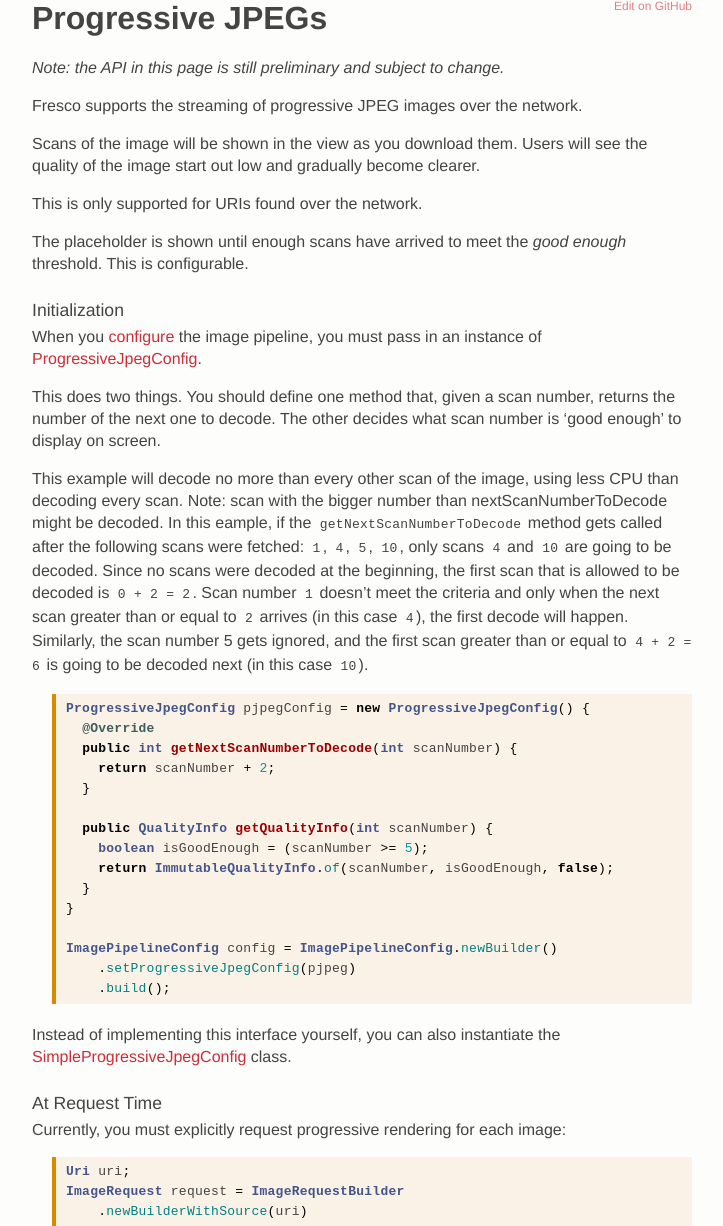
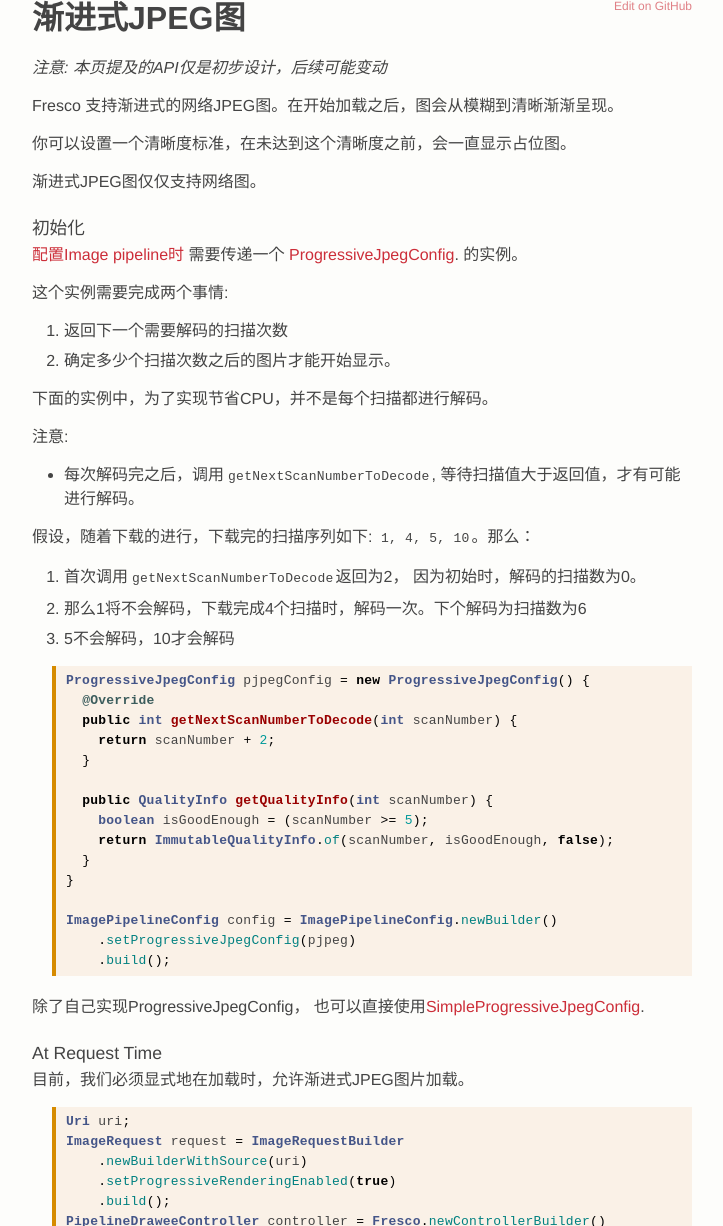
Before and after one commit to liaohuqiu/fresco-docs-cn, a Jekyll site: the page built from docs/01-progressive-jpegs.md, in a window 1280 px wide and 1400 px high, cut to the strip 174-1400 px from the top of the window. Shown: the whole strip, without its empty margins (408-1131 px from the left). Built offline with Jekyll 4.4.1, drawn with Linux system fonts in a browser that asks for light colours; Markdown is read by kramdown in place of the engine named in the settings; some of the changed text lies outside the part shown.

Commit message:
finish animation; progressive-jpegs

````diff
--- a/docs/01-progressive-jpegs.md
+++ b/docs/01-progressive-jpegs.md
@@ -1,30 +1,39 @@
 ---
 id: progressive-jpegs
-title: Progressive JPEGs
+title: 渐进式JPEG图
 layout: docs
 permalink: /docs/progressive-jpegs.html
 prev: using-controllerbuilder.html
 next: animations.html
 ---
 
-*Note: the API in this page is still preliminary and subject to change.*
+*注意: 本页提及的API仅是初步设计，后续可能变动*
 
-Fresco supports the streaming of progressive JPEG images over the network.
+Fresco 支持渐进式的网络JPEG图。在开始加载之后，图会从模糊到清晰渐渐呈现。
 
-Scans of the image will be shown in the view as you download them. Users will see the quality of the image start out low and gradually become clearer.
+你可以设置一个清晰度标准，在未达到这个清晰度之前，会一直显示占位图。
 
-This is only supported for URIs found over the network.
+渐进式JPEG图仅仅支持网络图。
 
-The placeholder is shown until enough scans have arrived to meet the *good enough* threshold. This is configurable.
+#### 初始化
 
-#### Initialization
+[配置Image pipeline时](configure-image-pipeline.html) 需要传递一个 [ProgressiveJpegConfig](../javadoc/reference/com/facebook/imagepipeline/decoder/ProgressiveJpegConfig.html). 的实例。
 
-When you [configure](configure-image-pipeline.html) the image pipeline, you must pass in an instance of [ProgressiveJpegConfig](../javadoc/reference/com/facebook/imagepipeline/decoder/ProgressiveJpegConfig.html).
+这个实例需要完成两个事情:
+1.  返回下一个需要解码的扫描次数
+2.  确定多少个扫描次数之后的图片才能开始显示。
 
-This does two things. You should define one method that, given a scan number, returns the number of the next one to decode. The other decides what scan number is 'good enough' to display on screen.
+下面的实例中，为了实现节省CPU，并不是每个扫描都进行解码。
 
-This example will decode no more than every other scan of the image, using less CPU than decoding every scan.
-Note: scan with the bigger number than nextScanNumberToDecode might be decoded. In this eample, if the `getNextScanNumberToDecode` method gets called after the following scans were fetched: `1`, `4`, `5`, `10`, only scans `4` and `10` are going to be decoded. Since no scans were decoded at the beginning, the first scan that is allowed to be decoded is `0 + 2 = 2`. Scan number `1` doesn't meet the criteria and only when the next scan greater than or equal to `2` arrives (in this case `4`), the first decode will happen. Similarly, the scan number 5 gets ignored, and the first scan greater than or equal to `4 + 2 = 6` is going to be decoded next (in this case `10`).
+注意:
+
+* 每次解码完之后，调用`getNextScanNumberToDecode`, 等待扫描值大于返回值，才有可能进行解码。
+
+假设，随着下载的进行，下载完的扫描序列如下: `1, 4, 5, 10`。那么：
+
+1.  首次调用`getNextScanNumberToDecode`返回为2， 因为初始时，解码的扫描数为0。
+2.  那么1将不会解码，下载完成4个扫描时，解码一次。下个解码为扫描数为6
+3.  5不会解码，10才会解码
 
 ```java
 ProgressiveJpegConfig pjpegConfig = new ProgressiveJpegConfig() {
@@ -44,11 +53,11 @@
     .build();
 ```
 
-Instead of implementing this interface yourself, you can also instantiate the [SimpleProgressiveJpegConfig](../javadoc/reference/com/facebook/imagepipeline/decoder/SimpleProgressiveJpegConfig.html) class.
+除了自己实现ProgressiveJpegConfig， 也可以直接使用[SimpleProgressiveJpegConfig](../javadoc/reference/com/facebook/imagepipeline/decoder/SimpleProgressiveJpegConfig.html).
 
 #### At Request Time
 
-Currently, you must explicitly request progressive rendering for each image:
+目前，我们必须显式地在加载时，允许渐进式JPEG图片加载。
 
 ```java
 Uri uri;
@@ -64,4 +73,4 @@
 mSimpleDraweeView.setController(controller);
 ```
 
-We hope to add support for using progressive images with `setImageURI` in a future release.
+我们希望在后续的版本中，在`setImageURI`方法中可以直接支持渐进式图片加载。
````
Also changed, not shown: _data/nav_docs.yml (+6 -6 lines), docs/01-animations.md (+12 -10 lines), docs/01-using-controllerbuilder.md (+16 -13 lines), index.md (+1 -1 lines).
